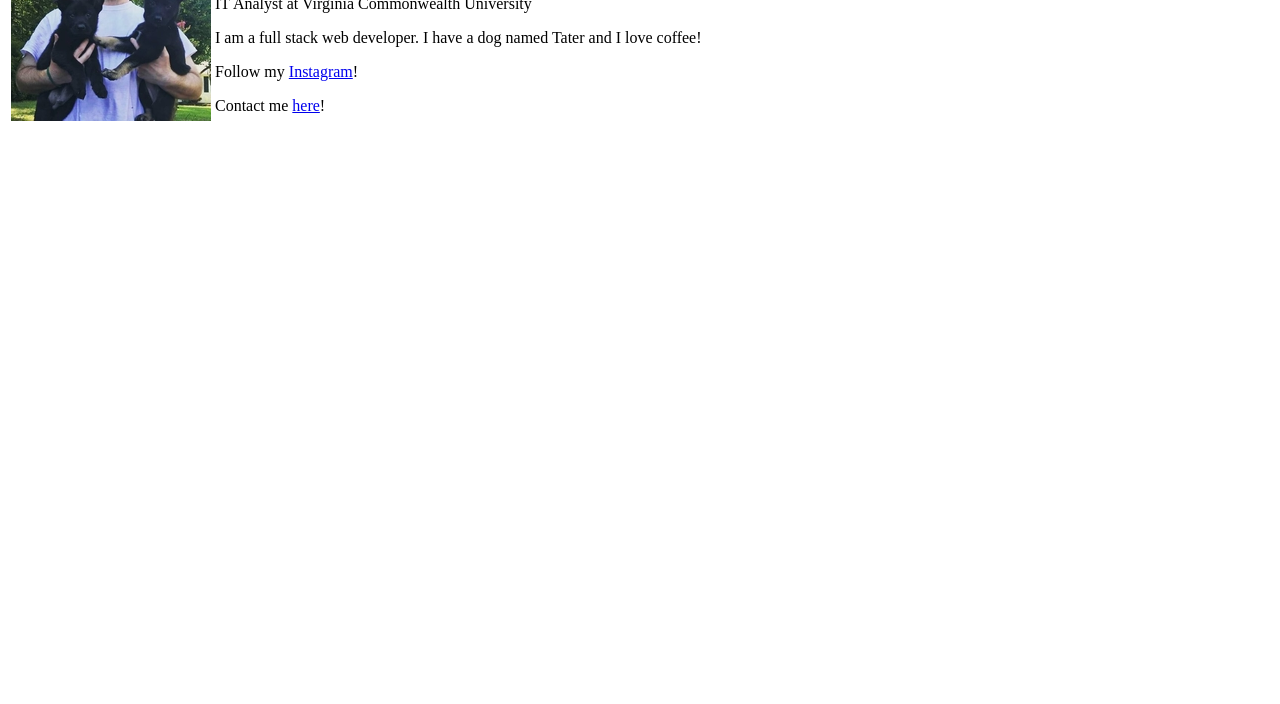
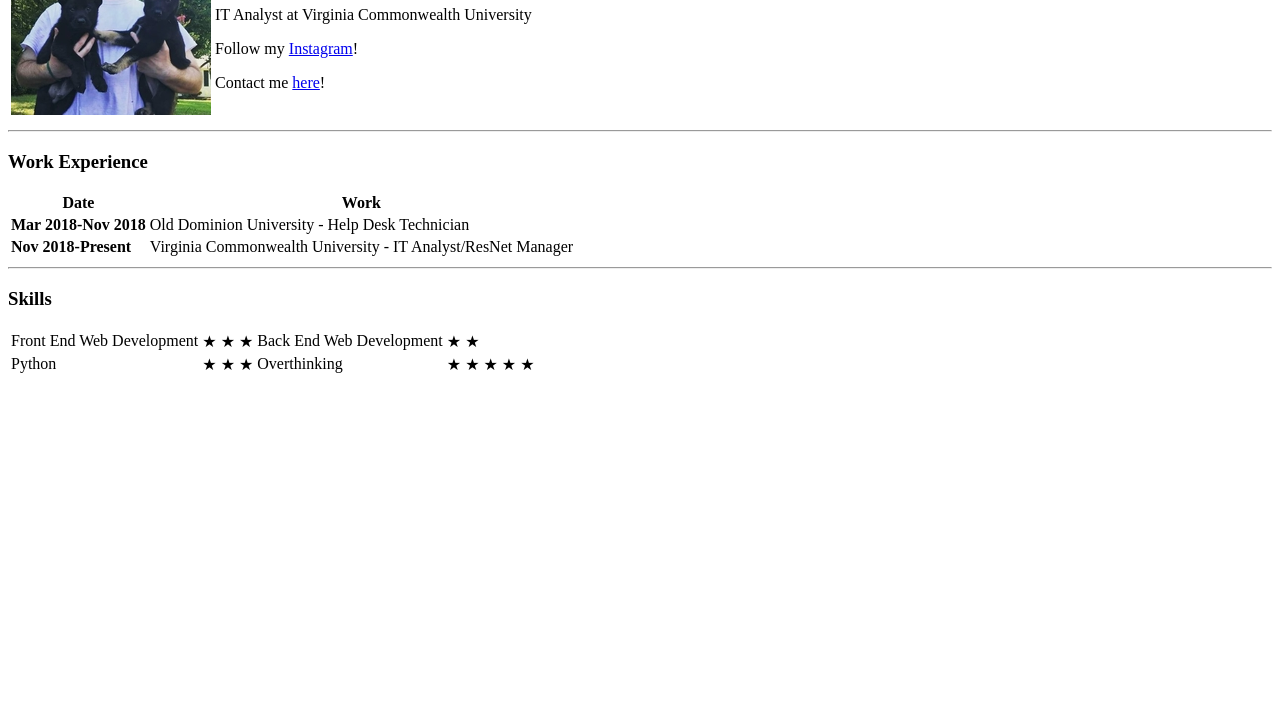
Before and after one commit to Npittard/cv, a plain HTML site: page index.html in a window 1280 px wide. Shown: the part 96-800 px from the top of the page. Drawn offline with Linux system fonts and the light colour scheme.

Commit message:
minor changes + added work experience & skills

```diff
--- a/index.html
+++ b/index.html
@@ -15,11 +15,44 @@
             <td>
                 <h1>Nathan Pittard</h1>
                 <p>IT Analyst at Virginia Commonwealth University</p>
-                <p> I am a full stack web developer. I have a dog named Tater and I love coffee!
-                <p>Follow my <a href="https://www.instagram.com/nathanpittard/">Instagram</a>!</p>
+                <p>Follow my <a href="www.instagrams.com/nathanpittard/">Instagram</a>!</p>
                 <p>Contact me <a href="contact.html">here</a>!</p>
             </td>
         </tr>
     </table>
+    <hr>
+    <h3>Work Experience</h3>
+    <table>
+        <thead>
+            <tr>
+                <th>Date</th>
+                <th>Work</th>
+            </tr>
+        </thead>
+        <tr>
+            <td><strong>Mar 2018-Nov 2018</strong></td>
+            <td>Old Dominion University - Help Desk Technician</td>
+        </tr>
+        <tr>
+            <td><strong>Nov 2018-Present</strong> </td>
+            <td>Virginia Commonwealth University - IT Analyst/ResNet Manager</td>
+        </tr>
+    </table>
+    <hr>
+    <h3>Skills</h3>
+    <table>
+        <tr>
+            <td>Front End Web Development </td>
+            <td>&#9733; &#9733; &#9733; </td>
+            <td>Back End Web Development </td>
+            <td>&#9733; &#9733;</td>
+        </tr>
+        <tr>
+            <td>Python</td>
+            <td>&#9733; &#9733; &#9733; </td>
+            <td>Overthinking</td>
+            <td>&#9733; &#9733; &#9733; &#9733; &#9733;</td>
+        </tr>
+    </table>
 </body>
 </html>
```
